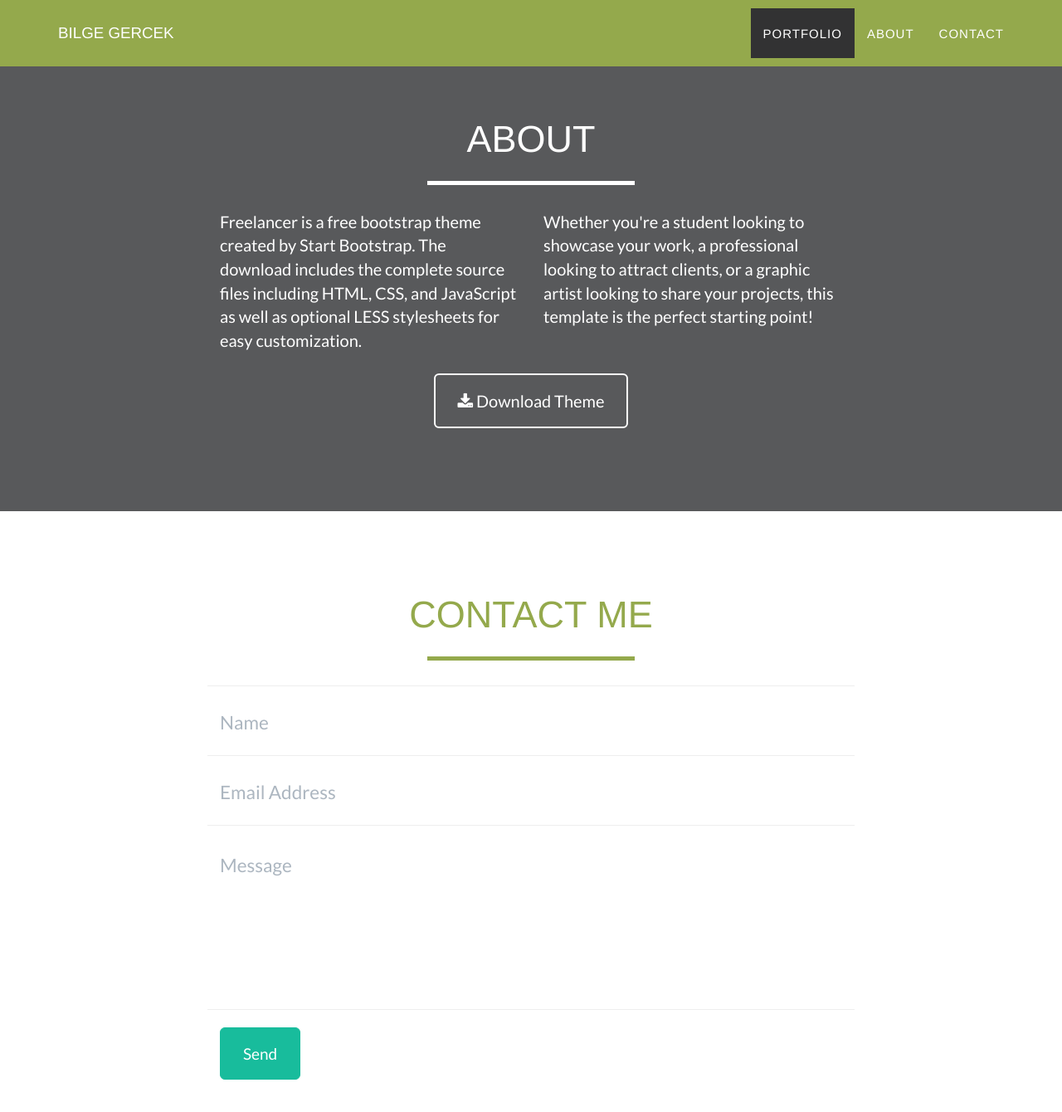
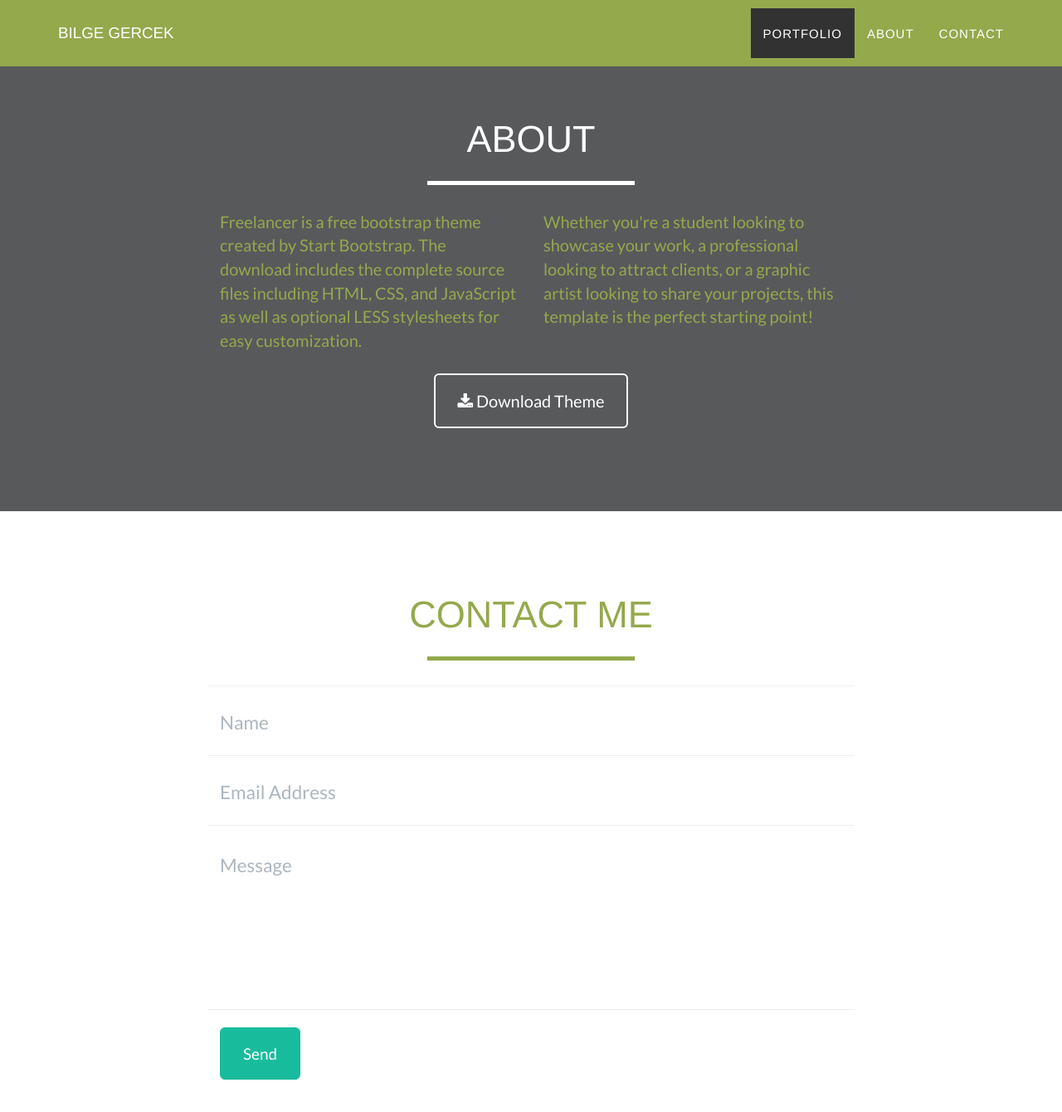
Before and after one commit to bilgegercek/bilgegercek.github.io, a Jekyll site: the page built from index.html, in a window 1280 px wide and 1400 px high, scrolled down 1877 px. Shown: the top 1340 px of the window at 83% size. Built offline with Jekyll 4.4.1, drawn with Linux system fonts in a browser that asks for light colours.

Commit message:
Update main.css

```diff
--- a/_includes/css/main.css
+++ b/_includes/css/main.css
@@ -10,12 +10,12 @@ body {
 
 p {
     font-size: 20px;
-    color: #{{ secondary }};
+    color: #{{ site.color.secondary }};
 }
 
 p.small {
     font-size: 16px;
-    color: #{{ secondary }};
+    color: #{{ site.color.secondary }};
 }
 
 a,
@@ -41,6 +41,7 @@ h3 {
     text-transform: uppercase;
     font-family: "acumin-pro-semi-condensed","Helvetica Neue",Helvetica,Arial,sans-serif;
     font-weight: 80;
+    color: #{{ site.color.secondary }};
 }
 
 hr.thin-line{
```
